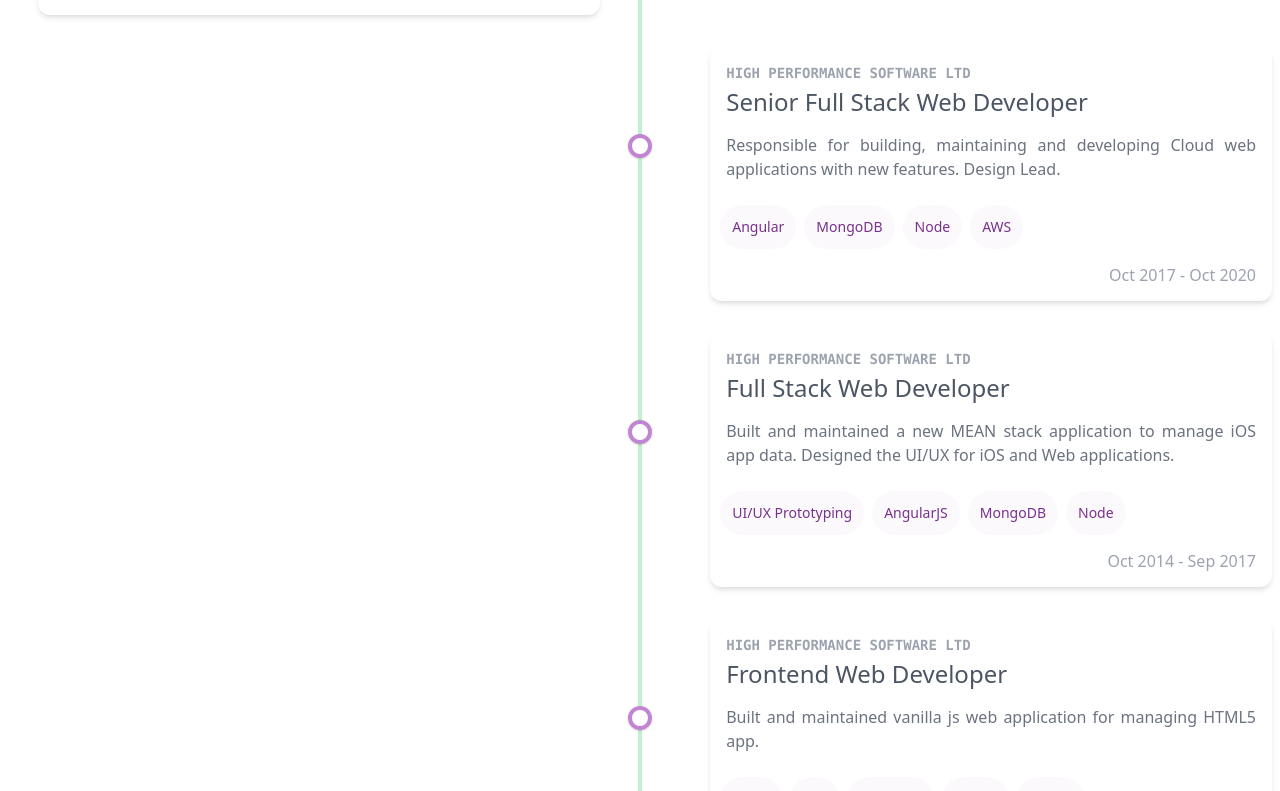
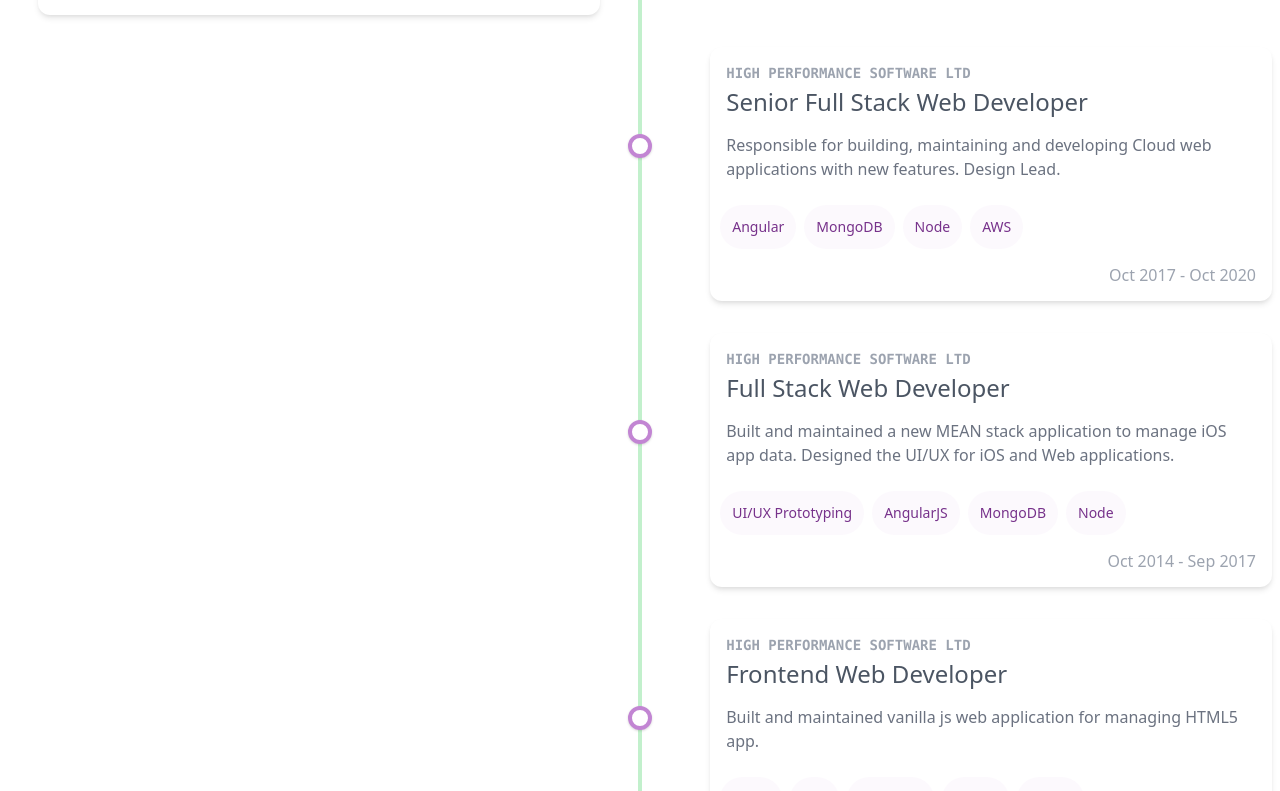
Before and after one commit to beazergood/db-portfolio, a Next.js app: page / in a window 1280 px wide. Shown: the part 2440-3231 px from the top of the page. Built offline with nearby package versions, Linux system fonts and the light colour scheme; a web font is replaced by a local one.

Commit message:
left align text

```diff
--- a/src/components/UI/ExperienceCard/index.tsx
+++ b/src/components/UI/ExperienceCard/index.tsx
@@ -107,11 +107,11 @@
       <h3 className="font-semibold mb-1 text-sm uppercase font-mono text-gray-400">
         {props.company}
       </h3>
-      <h1 className="leading-tight text-justify text-2xl text-gray-600 mb-4">
+      <h1 className="leading-tight text-left text-2xl text-gray-600 mb-4">
         {props.role}
       </h1>
       {props.description && (
-        <p className="text-justify text-gray-500">{props.description}</p>
+        <p className="text-left text-gray-500">{props.description}</p>
       )}
       <motion.ul
         className="py-2 flex flex-wrap p-x-2 my-2 w-full relative top-1"
```
